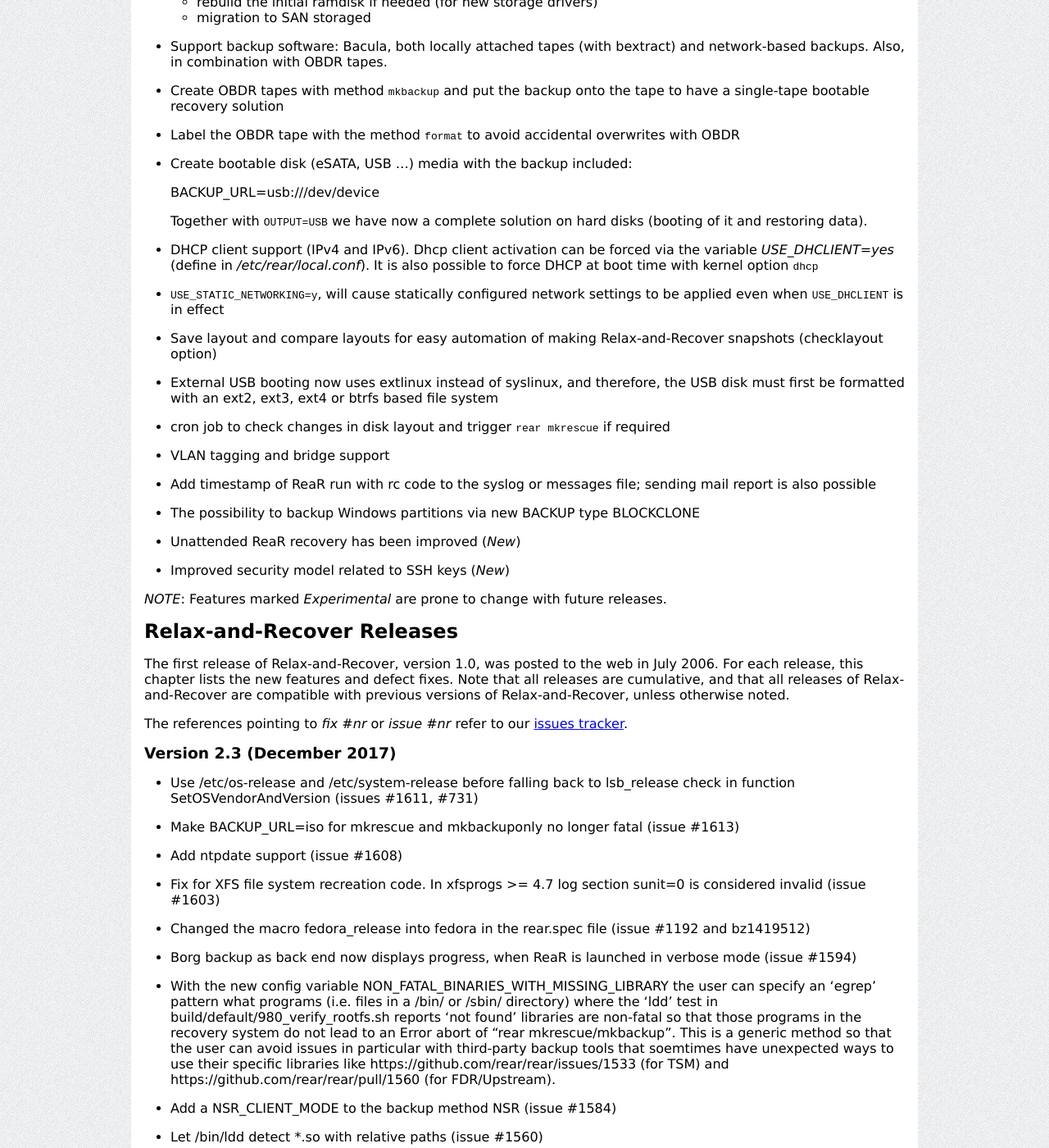
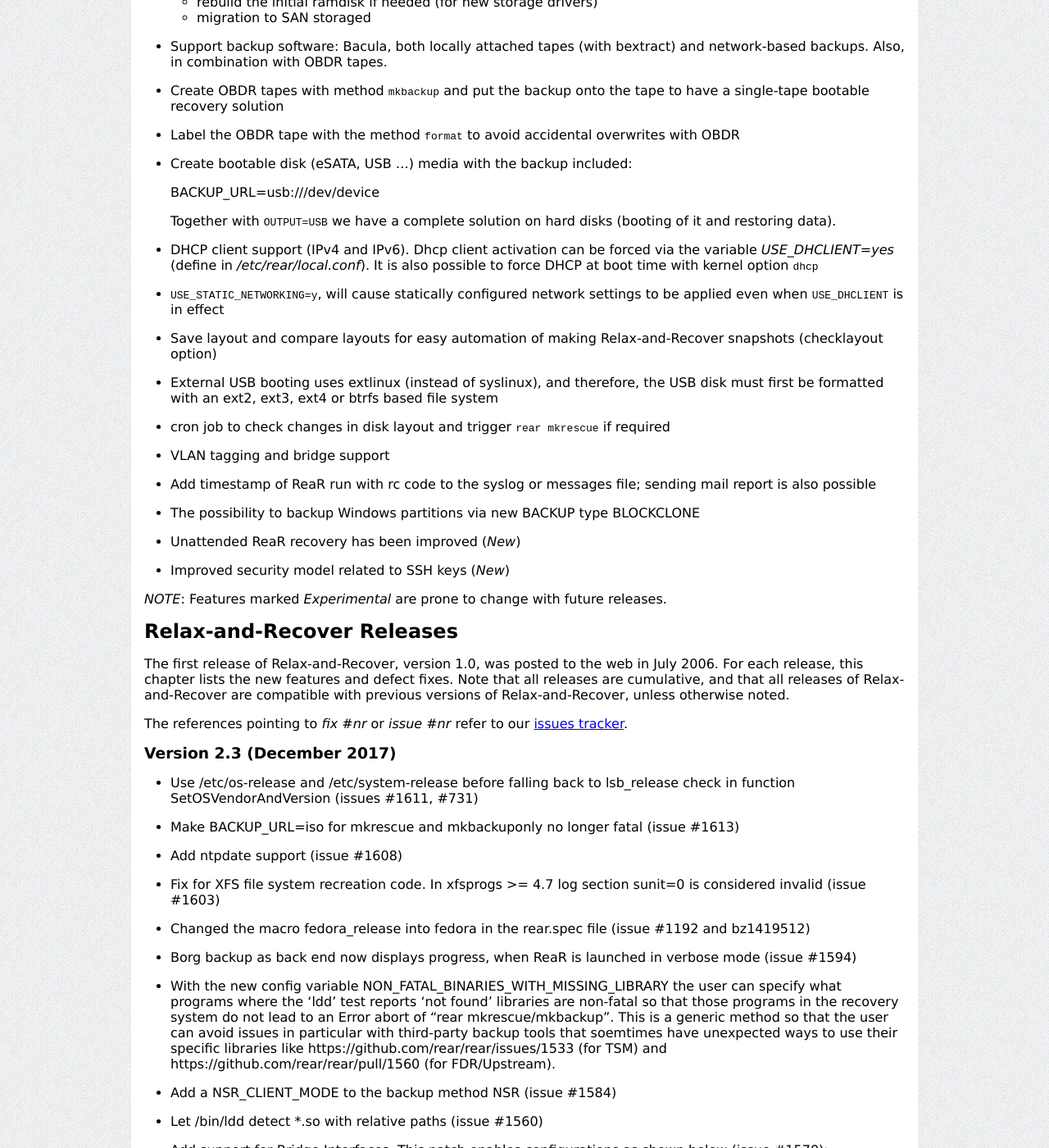
Before and after one commit to rear/rear.github.com, a Jekyll site: the page built from documentation/release-notes-2-3.md, in a window 1280 px wide and 1400 px high, scrolled down 1922 px. Shown: the whole window at 82% size. Built offline with Jekyll 4.4.1, drawn with Linux system fonts in a browser that asks for light colours; comment, search, counter and statistics services are not loaded; some of the changed text lies outside the part shown.

Commit message:
First proofread of release-notes-2-3.md

```diff
--- a/documentation/release-notes-2-3.md
+++ b/documentation/release-notes-2-3.md
@@ -55,7 +55,7 @@
 
 * Multipath support for SAN storage
 
-* UEFI support (including UEFI USB booting
+* UEFI support (including UEFI USB booting)
 
 * Integrates with _internal_ backup solutions such as:
 
@@ -122,7 +122,7 @@
 
     BACKUP_URL=usb:///dev/device
 
-    Together with `OUTPUT=USB` we have now a complete solution on hard disks
+    Together with `OUTPUT=USB` we have a complete solution on hard disks
     (booting of it and restoring data).
 
 * DHCP client support (IPv4 and IPv6). Dhcp client activation
@@ -134,7 +134,7 @@
 * Save layout and compare layouts for easy automation of making
   Relax-and-Recover snapshots (checklayout option)
 
-* External USB booting now uses extlinux instead of syslinux, and
+* External USB booting uses extlinux (instead of syslinux), and
   therefore, the USB disk must first be formatted with an ext2, ext3, ext4
   or btrfs based file system
 
@@ -177,15 +177,14 @@
 
 * Borg backup as back end now displays progress, when ReaR is launched in verbose mode (issue #1594)
 
-* With the new config variable NON_FATAL_BINARIES_WITH_MISSING_LIBRARY the user can specify an 'egrep' pattern what programs
-(i.e. files in a /bin/ or /sbin/ directory) where the 'ldd' test in build/default/980_verify_rootfs.sh reports 'not found' libraries
-are non-fatal so that those programs in the recovery system do not lead to an Error abort of "rear mkrescue/mkbackup".
+* With the new config variable NON_FATAL_BINARIES_WITH_MISSING_LIBRARY the user can specify
+what programs where the 'ldd' test reports 'not found' libraries are non-fatal
+so that those programs in the recovery system do not lead to an Error abort of "rear mkrescue/mkbackup".
 This is a generic method so that the user can avoid issues in particular with third-party backup tools that soemtimes
 have unexpected ways to use their specific libraries like https://github.com/rear/rear/issues/1533 (for TSM) and
 https://github.com/rear/rear/pull/1560 (for FDR/Upstream).
 
 * Add a NSR_CLIENT_MODE to the backup method NSR (issue #1584)
-
 
 * Let /bin/ldd detect *.so with relative paths (issue #1560)
 
@@ -233,10 +232,7 @@
 
 * Add automatically some important kernel parameters to KERNEL_CMDLINE (issue #1495)
 
-* Cleanup and simplified default how any default input is what the user would enter.
-In particular now a numeric default input is no longer the index of a choices array element (starting at '0')
-(that array is an implementation detail of the UserInput function) but now a numeric default input is the choice number that is
-shown to the user (starting at '1') which the user would type in (issue #1498)
+* Cleanup and simplified default input for the UserInput function (issue #1498)
 
 * Avoid systemd log messages about multiple disk partitions with identical name that happened because ReaR used
 a static 'rear-noname' for originally unnamed partitions. Original gpt disk partitions may be unnamed but parted
```
Also changed, not shown: other parts of documentation/release-notes-2-3.md (+5 -4 lines).
